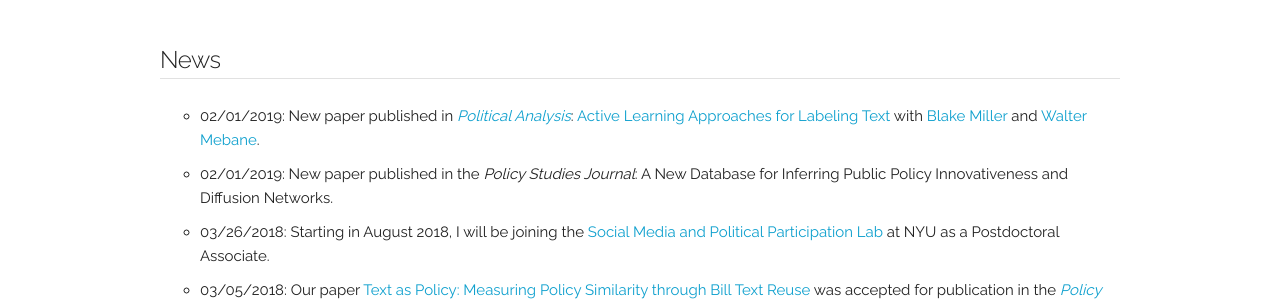
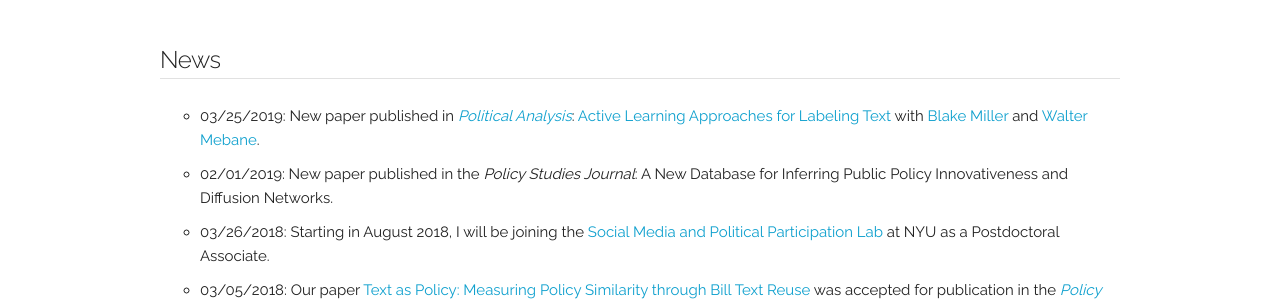
Before and after one commit to flinder/flinder.github.io, a Jekyll site: the page built from index.html, in a window 1280 px wide. Shown: the part 432-733 px from the top of the page. Built offline with Jekyll 4.4.1, drawn with Linux system fonts in a browser that asks for light colours.

Commit message:
fix typo

```diff
--- a/index.html
+++ b/index.html
@@ -28,7 +28,7 @@
     <h5>News</h5><hr/>
 
     <ul>
-        <li>02/01/2019: New paper published in <a href="https://www.cambridge.org/core/journals/political-analysis"><i>Political Analysis</i></a>: <a href="http://127.0.0.1:4000/resources/Paper_Active_Learning_Approaches_for_Labeling_Text.pdf">Active Learning Approaches for Labeling Text</a> with <a href="http://blakeapm.com/">Blake Miller</a> and <a href="http://www-personal.umich.edu/~wmebane/">Walter Mebane</a>.
+        <li>03/25/2019: New paper published in <a href="https://www.cambridge.org/core/journals/political-analysis"><i>Political Analysis</i></a>: <a href="http://127.0.0.1:4000/resources/Paper_Active_Learning_Approaches_for_Labeling_Text.pdf">Active Learning Approaches for Labeling Text</a> with <a href="http://blakeapm.com/">Blake Miller</a> and <a href="http://www-personal.umich.edu/~wmebane/">Walter Mebane</a>.
         <li>02/01/2019: New paper published in the <i>Policy Studies Journal</i>: A New Database for Inferring Public Policy Innovativeness and Diffusion Networks.
         <li>03/26/2018: Starting in August 2018, I will be joining the <a href="https://wp.nyu.edu/smapp/">Social Media and Political Participation Lab</a> at NYU as a Postdoctoral Associate.
         <li>03/05/2018: Our paper <a href=" https://onlinelibrary.wiley.com/doi/abs/10.1111/psj.12257">Text as Policy: Measuring Policy Similarity through Bill Text Reuse</a> was accepted for publication in the <a href="http://onlinelibrary.wiley.com/journal/10.1111/(ISSN)1541-0072"><i>Policy Studies Journal</i>.
```
